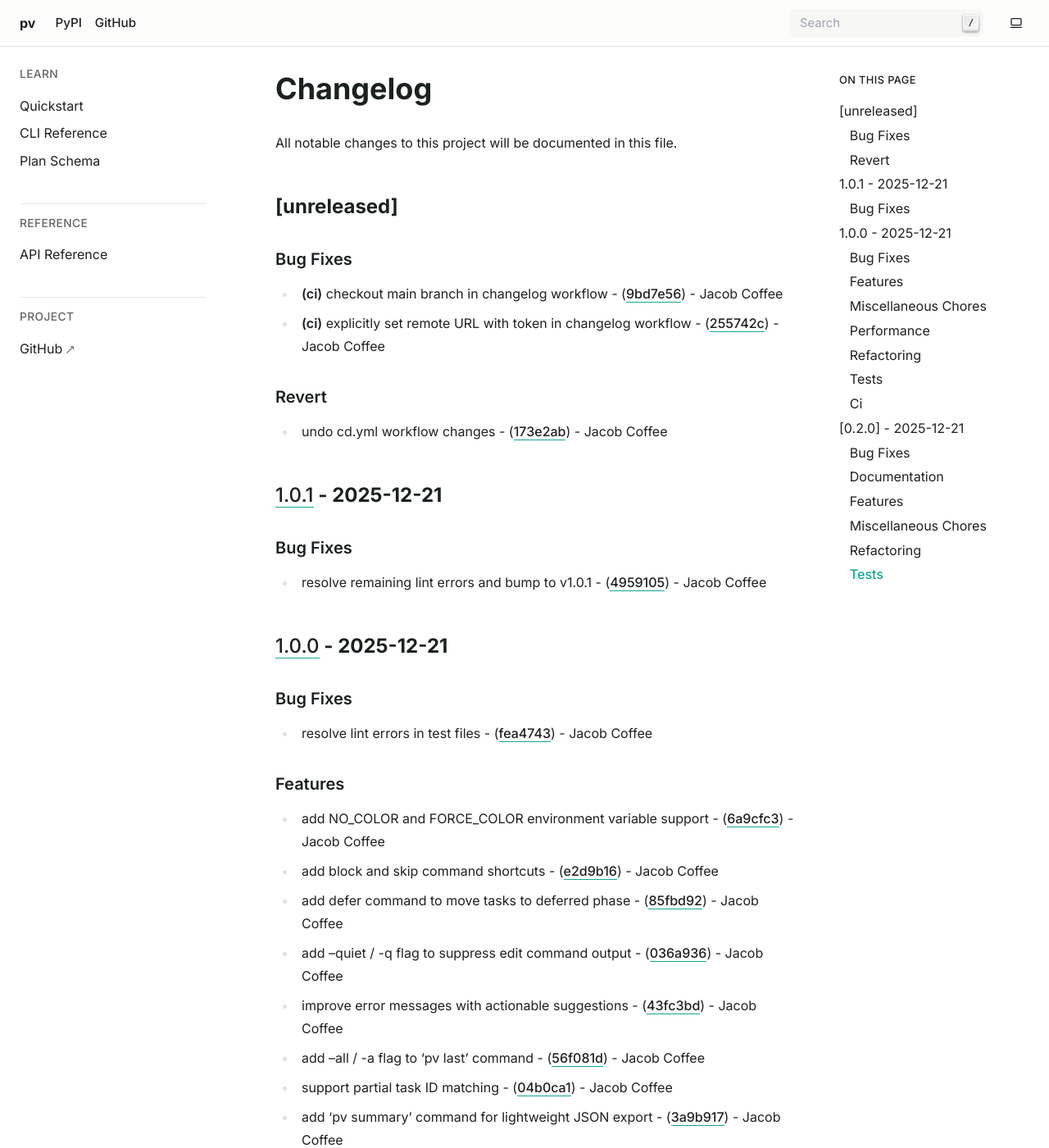
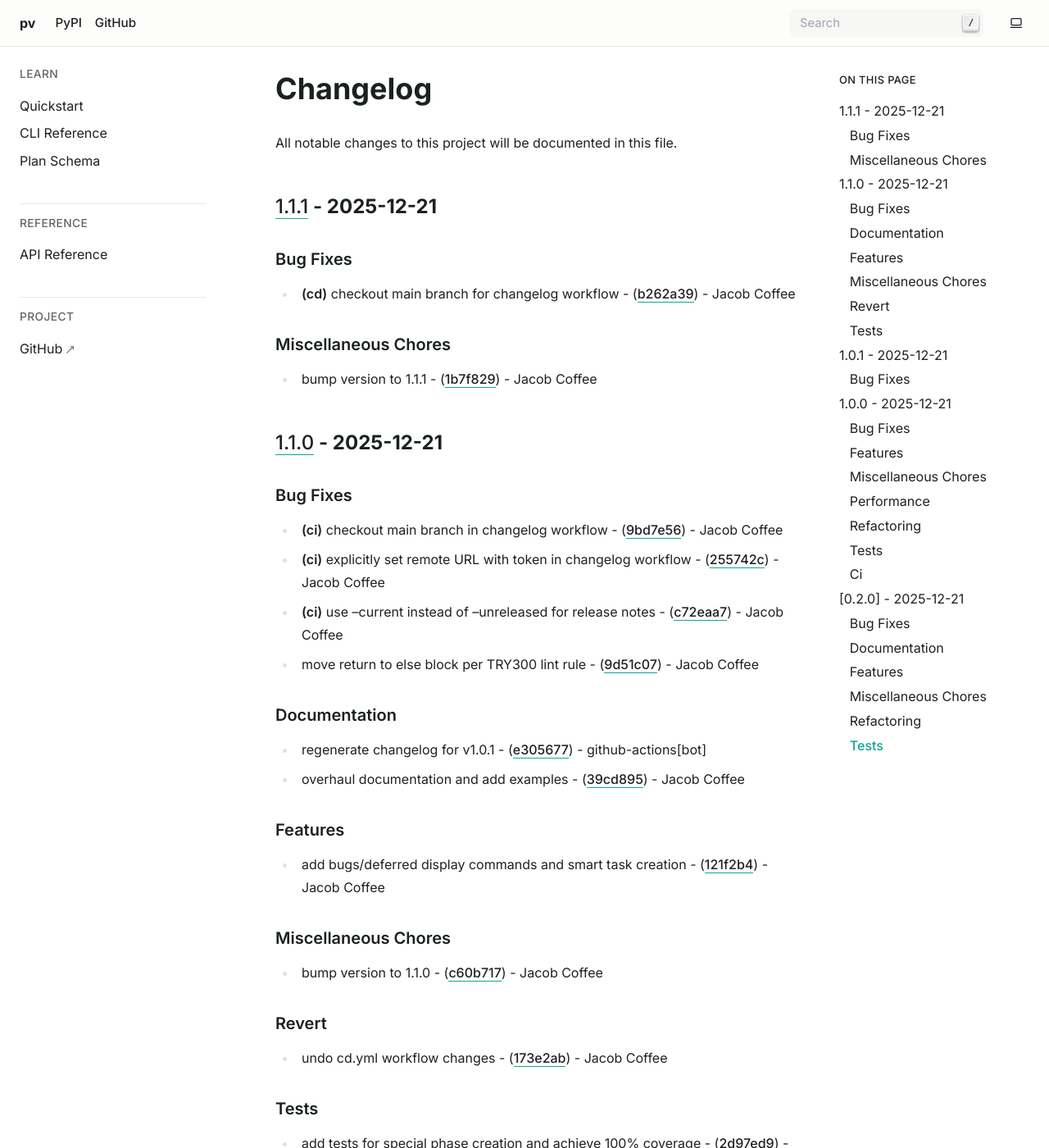
Before and after one commit to JacobCoffee/pv, a Sphinx documentation site: the page built from docs/CHANGELOG.md, in a window 1280 px wide and 1400 px high. Shown: the whole window at 82% size. Built offline with Sphinx 7.4.7, drawn with Linux system fonts in a browser that asks for light colours.

Commit message:
docs: regenerate changelog for v1.1.1

```diff
--- a/docs/CHANGELOG.md
+++ b/docs/CHANGELOG.md
@@ -2,7 +2,19 @@
 
 All notable changes to this project will be documented in this file.
 
-## [unreleased]
+## [1.1.1](https://github.com/JacobCoffee/pv/compare/v1.1.0..v1.1.1) - 2025-12-21
+
+
+### Bug Fixes
+
+
+- **(cd)** checkout main branch for changelog workflow - ([b262a39](https://github.com/JacobCoffee/pv/commit/b262a390e54a25adb77f02e24aecc0eb3f55c442)) - Jacob Coffee
+
+### Miscellaneous Chores
+
+
+- bump version to 1.1.1 - ([1b7f829](https://github.com/JacobCoffee/pv/commit/1b7f8298b67ca73f6245d7dbbb9f40d56f43138d)) - Jacob Coffee
+## [1.1.0](https://github.com/JacobCoffee/pv/compare/v1.0.1..v1.1.0) - 2025-12-21
 
 
 ### Bug Fixes
@@ -10,11 +22,40 @@ All notable changes to this project will be documented in this file.
 
 - **(ci)** checkout main branch in changelog workflow - ([9bd7e56](https://github.com/JacobCoffee/pv/commit/9bd7e5692fa6d40d73d4ae76ed88bc1183b330c7)) - Jacob Coffee
 - **(ci)** explicitly set remote URL with token in changelog workflow - ([255742c](https://github.com/JacobCoffee/pv/commit/255742ce76dc3e6763e185563671c793378fae0e)) - Jacob Coffee
+- **(ci)** use --current instead of --unreleased for release notes - ([c72eaa7](https://github.com/JacobCoffee/pv/commit/c72eaa799f726f383664d224b839cf98bf8ce10c)) - Jacob Coffee
+- move return to else block per TRY300 lint rule - ([9d51c07](https://github.com/JacobCoffee/pv/commit/9d51c0731eac1ddba372e24566d9aed3ba73240f)) - Jacob Coffee
+
+
+### Documentation
+
+
+- regenerate changelog for v1.0.1 - ([e305677](https://github.com/JacobCoffee/pv/commit/e3056771d5d9a42fe44250bd377021591c64ab1f)) - github-actions[bot]
+
+- overhaul documentation and add examples - ([39cd895](https://github.com/JacobCoffee/pv/commit/39cd89536dccdc50d4dc66fed39462f52d458934)) - Jacob Coffee
+
+
+### Features
+
+
+- add bugs/deferred display commands and smart task creation - ([121f2b4](https://github.com/JacobCoffee/pv/commit/121f2b40eb305f0b6bd7e5c791d98472f700018c)) - Jacob Coffee
+
+
+### Miscellaneous Chores
+
+
+- bump version to 1.1.0 - ([c60b717](https://github.com/JacobCoffee/pv/commit/c60b717bd3698a2abeaf800dc66904d67cf1f852)) - Jacob Coffee
+
 
 ### Revert
 
 
 - undo cd.yml workflow changes - ([173e2ab](https://github.com/JacobCoffee/pv/commit/173e2abca501f8045d5ffedf44db6af9ee726ddf)) - Jacob Coffee
+
+
+### Tests
+
+
+- add tests for special phase creation and achieve 100% coverage - ([2d97ed9](https://github.com/JacobCoffee/pv/commit/2d97ed94d9508b2b216b49adfe9dedbcdedd37c7)) - Jacob Coffee
 ## [1.0.1](https://github.com/JacobCoffee/pv/compare/v1.0.0..v1.0.1) - 2025-12-21
 
 
```
